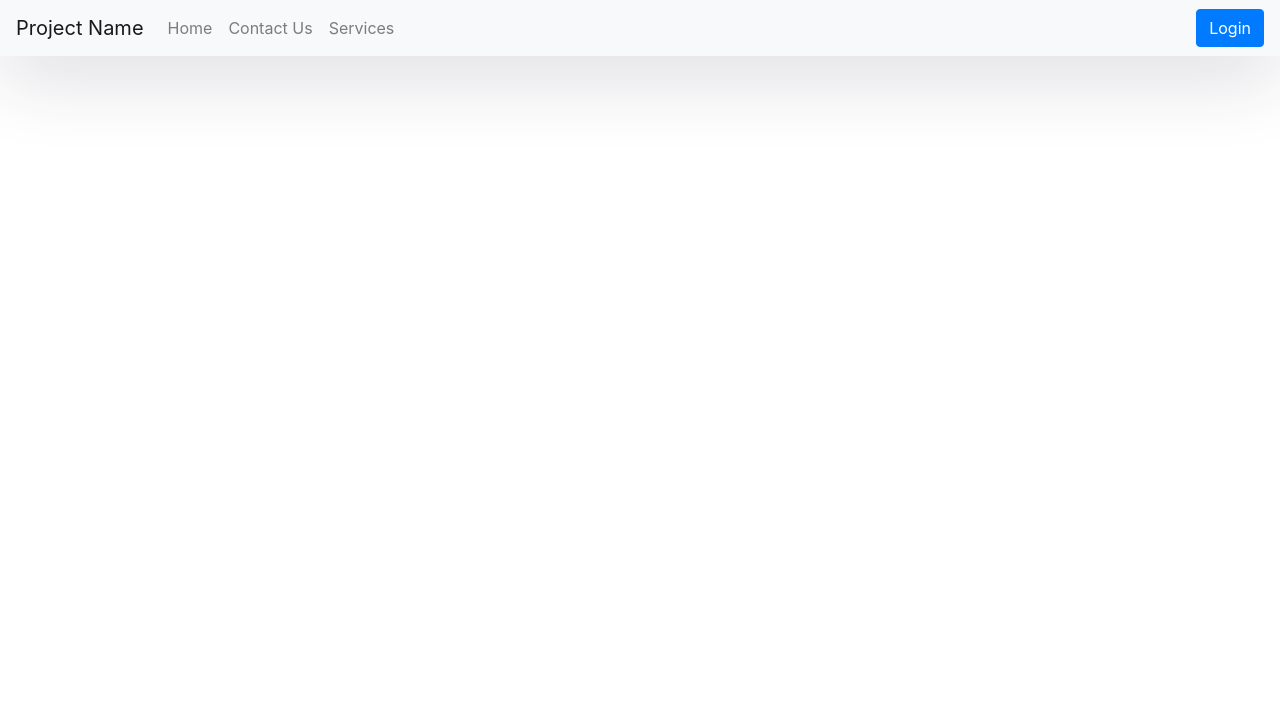
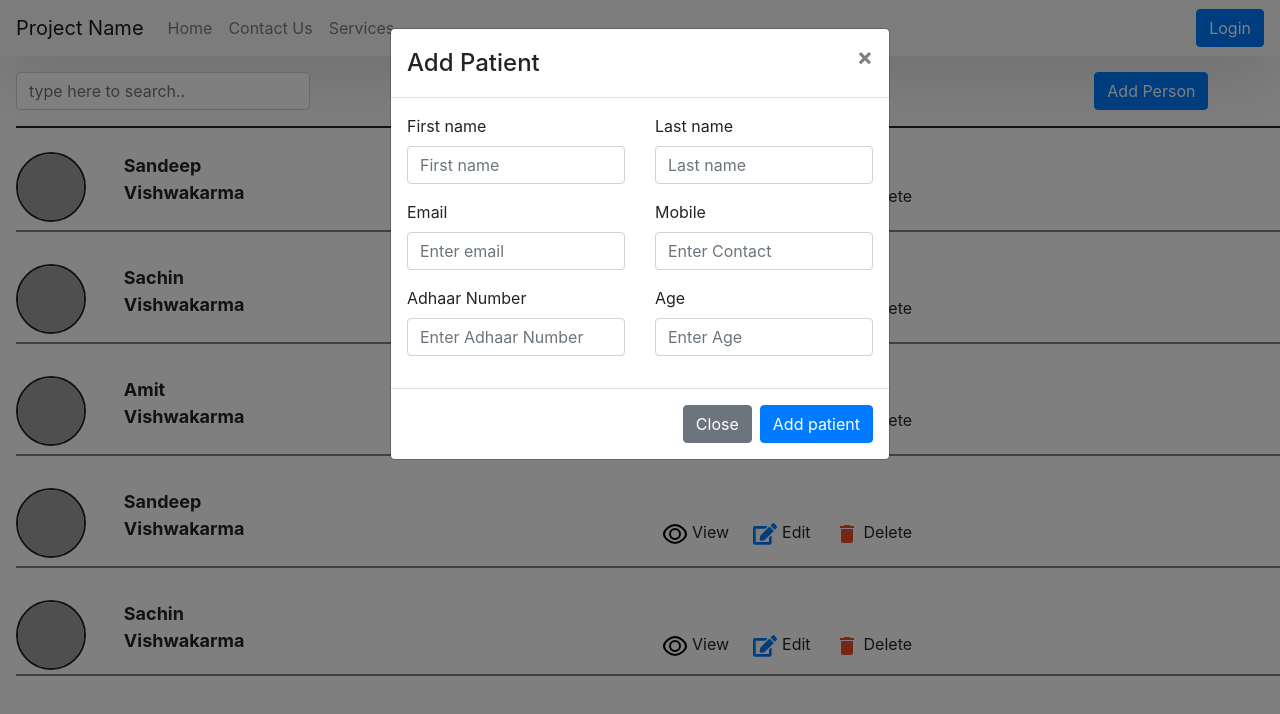
Before and after one commit to akshayp2/Medical-History-Management, a React (Create React App) app in the folder client/: page /addpatient in a window 1280 px wide. Shown: the top 714 px of the page. Built offline with nearby package versions, Linux system fonts and the light colour scheme; grey boxes are pictures that could not be loaded; a web font is replaced by a local one.

Commit message:
Login input email changes

```diff
--- a/client/src/App.css
+++ b/client/src/App.css
@@ -147,3 +147,6 @@ body, html, .App, #root, .outer {
   box-sizing: border-box;
   border-radius: 50px!important;
 }
+.required-input{
+  color: red;
+}
--- a/client/src/App.js
+++ b/client/src/App.js
@@ -12,6 +12,8 @@ import ClinicD from './components/ClinicDashbord';
 import ClinicDashboard from './components/clinicDashboard';
 import PersonDetails from './components/personDetails';
 import ClinicVerification from './components/clinicverification';
+import AddPatient from './components/addPatient';
+import DeletePrompt from './components/promptdelete';
 
 
 
@@ -51,6 +53,14 @@ function App() {
       <Route exact strict path="/clinicverification">
         <ClinicVerification/>
       </Route>
+      <Route exact strict path="/promptdelete">
+        <DeletePrompt/>
+        <ClinicDashboard/>
+      </Route>
+      <Route exact strict path="/addpatient">
+        <AddPatient/>
+        <ClinicDashboard/>
+      </Route>
       <Route exact strict path="/persondetail/:personid">
         <PersonDetails/>
       </Route>
--- /dev/null
+++ b/client/src/components/addPatient.js
@@ -0,0 +1,84 @@
+import React, { useEffect, useState } from "react";
+import { Button,Modal} from 'react-bootstrap';
+import {Link} from 'react-router-dom';
+function AddPatient(){
+const [showModel,setshowModel ]=useState(true);
+const [userDetails,setUserDetails] = useState({'fname':'','lname':'','email':'','mobile':'','adhaarNumber':'','age':'','password':'','retype_pass':'','isPatient':true,'clinicname':'','usertype':'Patient'});
+
+let handleChange = e =>{
+    let name = e.target.name
+    setUserDetails(prevState=>({
+        ...prevState,
+        [name]:e.target.value
+    }));
+}
+
+let addPatient = e =>{
+    console.log("userDetails ",userDetails);
+
+}
+
+return ( <Modal show={showModel} onHide={()=>{
+    setshowModel(false);
+    window.location.replace('/clinicdashboard');
+    }}>
+    <Modal.Header closeButton>
+        <Modal.Title>Add Patient</Modal.Title>
+    </Modal.Header>
+    <Modal.Body>
+<form>
+    <div className="row">
+        <div className="col-xs-6 col-sm-6 col-md-6">
+            <div className="form-group">
+                <label>First name</label>
+                <input type="text" name="fname" className="form-control" placeholder="First name" value={userDetails.fname} onChange={handleChange}/>
+            </div>
+        </div>
+        <div className="col-xs-6 col-sm-6 col-md-6">
+            <div className="form-group">
+                <label>Last name</label>
+                <input type="text" name="lname" className="form-control" placeholder="Last name" value={userDetails.lname} onChange={handleChange}/>
+            </div>
+        </div>
+    </div>
+    <div className="row">
+    </div>
+    <div className="row">
+    <div className="col-xs-6 col-sm-6 col-md-6">
+        <div className="form-group">
+            <label>Email</label>
+            <input type="email" name="email" className="form-control" placeholder="Enter email" value={userDetails.email} onChange={handleChange} />
+        </div>
+    </div>
+    <div className="col-xs-6 col-sm-6 col-md-6">
+        <div className="form-group">
+            <label>Mobile</label>
+            <input type="text" name="mobile" className="form-control" placeholder="Enter Contact" value={userDetails.mobile} onChange={handleChange}/>
+        </div>
+    </div>
+    </div>
+    <div className="row">
+    <div className="col-xs-6 col-sm-6 col-md-6">
+        <div className="form-group">
+                    <label>Adhaar Number</label>
+                    <input type="text" name="adhaarNumber" className="form-control" placeholder="Enter Adhaar Number" value={userDetails.adhaarNumber} onChange={handleChange}/>
+        </div>
+    </div>
+    <div className="col-xs-6 col-sm-6 col-md-6">
+        <div className="form-group">
+                    <label>Age</label>
+                    <input type="Number" name="age" className="form-control" placeholder="Enter Age" value={userDetails.age} onChange={handleChange} />
+        </div>
+    </div>
+    </div>
+
+   </form>
+</Modal.Body>
+<Modal.Footer>
+    <Link to="/clinicdashboard" className="btn btn-secondary" onClick={() => setshowModel(false)
+        }>Close</Link>
+    <Button variant="primary" onClick={addPatient}>Add patient</Button>
+</Modal.Footer>
+</Modal>)
+}
+export default AddPatient;
--- a/client/src/components/clinicDashboard.js
+++ b/client/src/components/clinicDashboard.js
@@ -1,9 +1,10 @@
 import { useEffect, useState } from "react";
 import { Button } from "react-bootstrap";
 import ListUserCard from "./listUserCard";
-import {BiArrowBack} from 'react-icons/bi'
-import {MdArrowForward} from 'react-icons/md'
+import {useHistory} from 'react-router-dom';
+
 function ClinicDashboard(){
+let history = useHistory();
 const [usertype,setUsertype] = useState('patient');
 const [searchstr,setSearchstr] = useState('');
 const [patientlst,setPatientlst] = useState([{_id:'1dasdsdfdfgdg',Name:'Sandeep Vishwakarma'},{_id:'2',Name:'Sachin Vishwakarma'},{_id:'3',Name:'Amit Vishwakarma'},{_id:'4',Name:'Sandeep Vishwakarma'},{_id:'5',Name:'Sachin Vishwakarma'},{_id:'6',Name:'Amit Vishwakarma'},{_id:'7',Name:'Mummy Vishwakarma'},{_id:'8',Name:'Akshay Patil'}]);
@@ -43,24 +44,21 @@ function searchInList(){
     console.log('templist ',templist1);
 }
 
-// let handleFirst = e =>{
 
-// }
-// let handlePrevious = e =>{
-
-// }
-
-// let handleNext = e =>{
-
-// }
-// let handleLast = e =>{
-
-// }
+let handleAddPatient = e => {
+    console.log('Add patient');
+    history.push('/addpatient');
+}
 
 return (<div className="ml-3 ">
         <div className="form-group mt-3 row">
             <div className="col-xs-6 col-sm-3 col-md-3">
             <input type="text" className="form-control" placeholder="type here to search.." name="search" autoComplete="off" value={searchstr} onKeyUp={handleSearch} onChange={handleSearch}/>
+            </div>
+            <div className="col-xs-6 col-sm-3 col-md-3"></div>
+            <div className="col-xs-6 col-sm-5 col-md-4"></div>
+            <div className="col-xs-6 col-sm-1 col-md-2">
+                <Button variant="primary" onClick={handleAddPatient}>Add Person</Button>
             </div>
         </div>
             <div className="listUser">
--- a/client/src/components/login.js
+++ b/client/src/components/login.js
@@ -9,7 +9,7 @@ function Login() {
     const [showModel, setshowModel] = useState(true);
     const [isAdhaar, setIsAdhaar] = useState(true);
     const [radioSelected, setRadioSelected] = useState('Patient');
-    const [userDetails,setUserDetails] = useState({'isPatient':true,'adhaarNumber':'','email':'','password':'','usertype':'Patient','alise':''});
+    const [userDetails,setUserDetails] = useState({'isPatient':true,'adhaarNumber':'','email':'','password':'','usertype':'Patient'});
     const [isGuest,setIsguest] = useState(false);
     const [isotp,setIsOtp] = useState(false);
     const [otp,setOtp] = useState(0);
@@ -64,12 +64,12 @@ function Login() {
                 <Modal.Body>
                     <form hidden={isGuest}>
                         <div className="form-group" hidden={isAdhaar}>
-                            <label>Email</label>
+                            <label>Email</label><span className="required-input">*</span>
                             <input type="email" className="form-control" placeholder="Enter email" name="email" value={userDetails.email} onChange={handleChange}/>
                         </div>
                         <div className="form-group" hidden={!isAdhaar}>
-                            <label>Username</label>
-                            <input type="text" className="form-control" placeholder="Enter username" name="alise" value={userDetails.alise} onChange={handleChange}/>
+                            <label>Email</label>
+                            <input type="text" className="form-control" placeholder="Enter email" name="email" value={userDetails.email} onChange={handleChange}/>
                         </div>
                         <div className="form-group">
                             <label>Password</label>
--- /dev/null
+++ b/client/src/components/promptdelete.js
@@ -0,0 +1,19 @@
+import { Modal } from 'react-bootstrap';
+import React, { useEffect, useState } from "react";
+function DeletePrompt() {
+const [showModel, setshowModel] = useState(true);
+return (<Modal show={showModel} onHide={() => {
+        setshowModel(false)
+        window.location.replace('/clinicdashboard');
+        }}>
+        <Modal.Header closeButton>
+
+        </Modal.Header>
+        <Modal.Body>
+            <div>Are you sure</div>
+            <div>You want to delete user</div>
+        </Modal.Body>
+    </Modal>
+   )
+}
+export default DeletePrompt;
--- a/client/src/components/userCard.js
+++ b/client/src/components/userCard.js
@@ -11,6 +11,10 @@ function UserCard({id,name}){
 let handleView = () =>{
     console.log('Record Id ',id)
     history.push(`/persondetail/${id}`);
+}
+let handlePrompt = () =>{
+    console.log('Delete prompt');
+    history.push(`/promptdelete`);
 }
 
 return(
@@ -27,10 +31,10 @@ return(
         <span  className="iconcmp" onClick={handleView}>
         <GrView size="1.5em" /><span style={{paddingLeft:'5px'}}>View</span>
         </span>
-        <span className="iconcmp ml-4" onClick={(e)=>console.log("Edit",id)}>
+        <span className="iconcmp ml-4" onClick={handleView}>
         <FaEdit size="1.5em"  color="#007BFF" /><span style={{paddingLeft:'5px'}}>Edit</span>
         </span>
-        <span className="iconcmp ml-4" onClick={(e)=>console.log("Delete",id)}>
+        <span className="iconcmp ml-4" onClick={handlePrompt}>
         <MdDelete size="1.5em"  color="rgb(241, 72, 50)" /><span style={{paddingLeft:'5px'}}>Delete</span>
         </span>
     </div>
```
Also changed, not shown: 1 other file (tests, documents, lock files or other folders).
